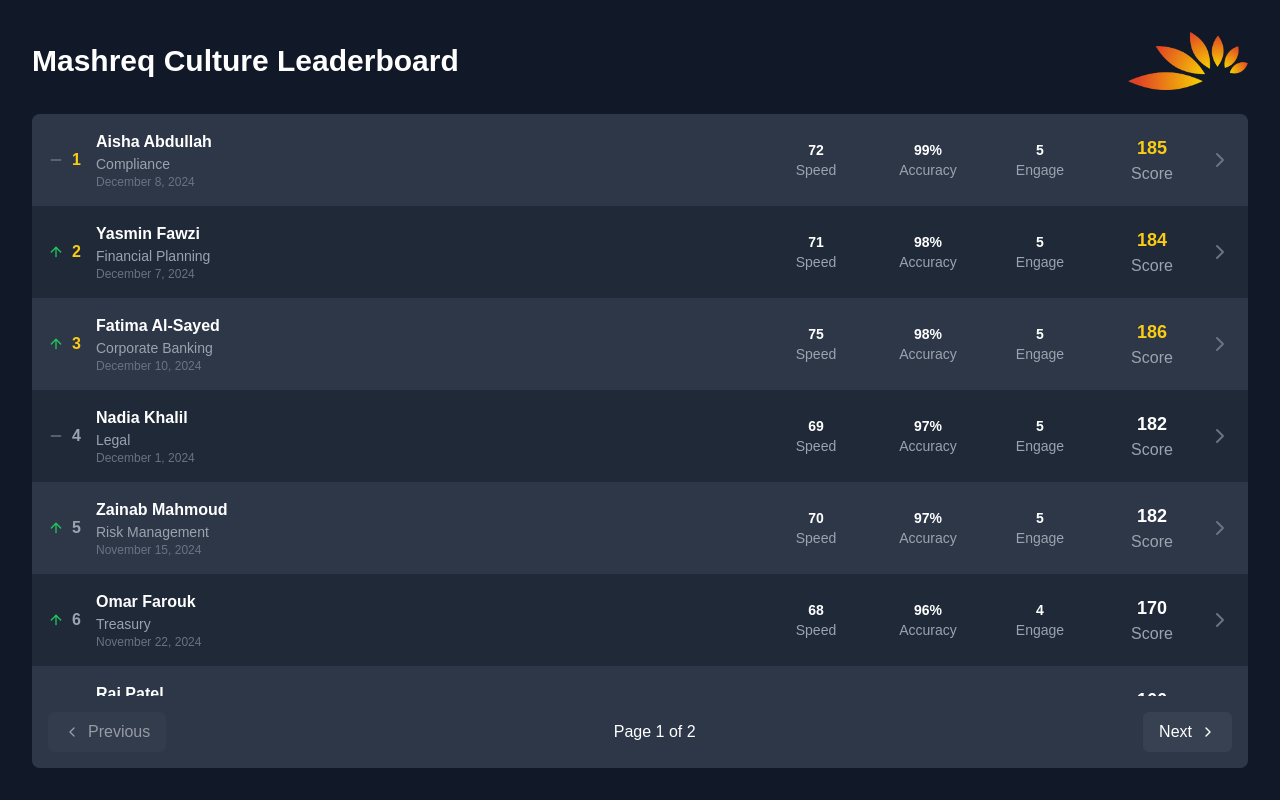
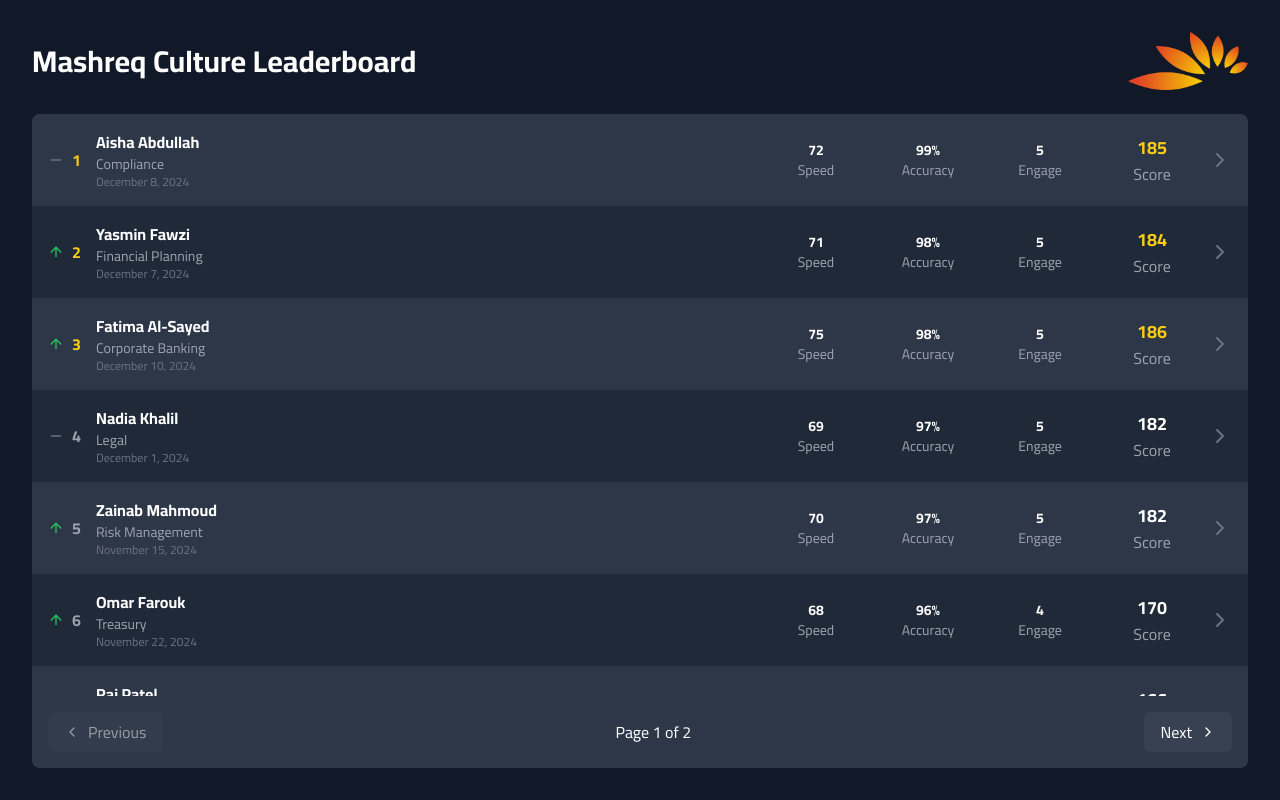
Before and after one commit to wanghaisheng/bank-gaming-leaderboard, a Next.js app: page / in a window 1280 px wide. Built offline with nearby package versions, Linux system fonts and the light colour scheme.

Commit message:
Update leaderboard data

```diff
--- a/src/app/page.tsx
+++ b/src/app/page.tsx
@@ -4,6 +4,9 @@
 import Image from 'next/image'
 import { ArrowUp, ArrowDown, Minus, ChevronRight, ChevronLeft } from 'lucide-react'
 import mashreqLogo from './mashreq-logo.png'
+import { Cairo } from 'next/font/google'
+
+const cairo = Cairo({ subsets: ['latin'] })
 
 type Player = {
   name: string
@@ -67,7 +70,7 @@
   )
 
   return (
-    <div className="h-screen bg-gray-900 text-white p-8 flex flex-col">
+    <div className={`h-screen bg-gray-900 text-white p-8 flex flex-col ${cairo.className}`}>
       <div className="flex justify-between items-center mb-6">
         <h1 className="text-3xl font-bold">Mashreq Culture Leaderboard</h1>
         <Image
```
